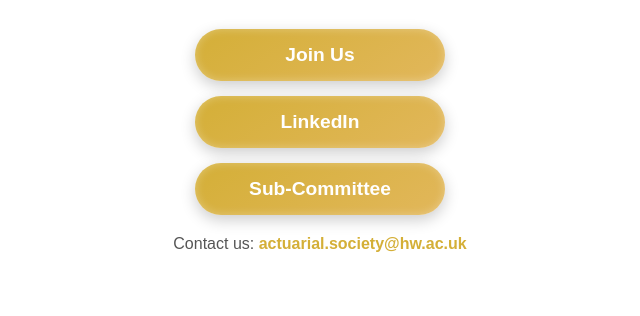
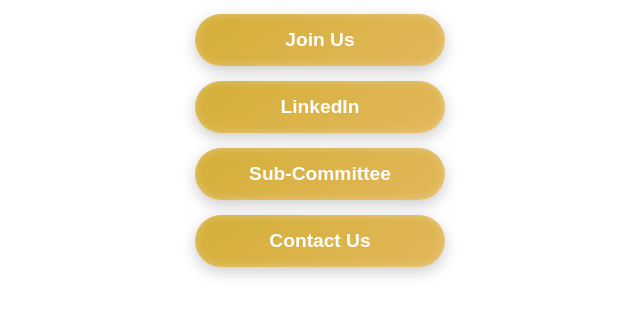
Before and after one commit to hwsas/SAS_Links, a plain HTML site: page index.html in a window 1280 px wide. Shown: the part 380-696 px from the top of the page, without its empty margins (320-960 px from the left). Drawn offline with Linux system fonts and the light colour scheme.

Commit message:
Update index.html

```diff
--- a/index.html
+++ b/index.html
@@ -18,9 +18,7 @@
       <a href="https://forms.office.com/Pages/ResponsePage.aspx?id=8l9CbGVo30Kk245q9jSBPVvVKFNrvAZFstqWO7fNo51UQ09EMThQQllRR1lSODFWMEtUQlI2WVUzNy4u" class="button">Join Us</a>
       <a href="https://www.linkedin.com/company/hwsas/" class="button">LinkedIn</a>
       <a href="https://forms.office.com/e/LUkz8jZNQs" class="button">Sub-Committee</a>
-    </div>
-    <div class="contact">
-      <p>Contact us: <a href="mailto:actuarial.society@hw.ac.uk">actuarial.society@hw.ac.uk</a></p>
+      <a href="mailto:actuarial.society@hw.ac.uk" class="button">Contact Us</a>
     </div>
   </div>
 </body>
```
